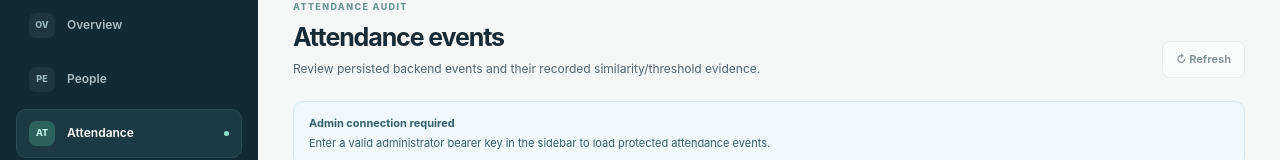
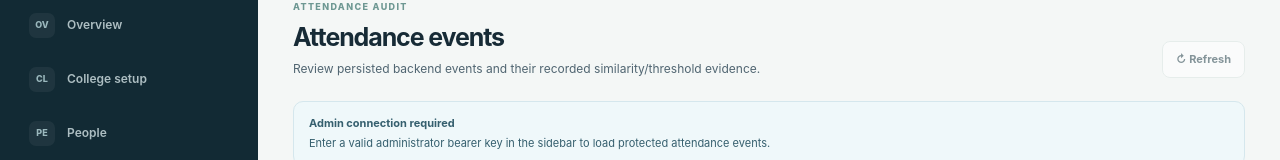
Before and after one commit to nothingonly/Frs, a Next.js app in the folder admin-web/: page /attendance in a window 1280 px wide. Shown: the part 121-281 px from the top of the page. Built offline with nearby package versions, Linux system fonts and the light colour scheme; no server answers.

Commit message:
feat(college): add college setup navigation

```diff
--- a/admin-web/components/admin-shell.tsx
+++ b/admin-web/components/admin-shell.tsx
@@ -7,6 +7,7 @@ import { useAdmin } from "./admin-provider";
 
 const navigation = [
   { href: "/", label: "Overview", marker: "OV" },
+  { href: "/college", label: "College setup", marker: "CL" },
   { href: "/people", label: "People", marker: "PE" },
   { href: "/attendance", label: "Attendance", marker: "AT" },
   { href: "/models", label: "Models & readiness", marker: "ML" },
```
